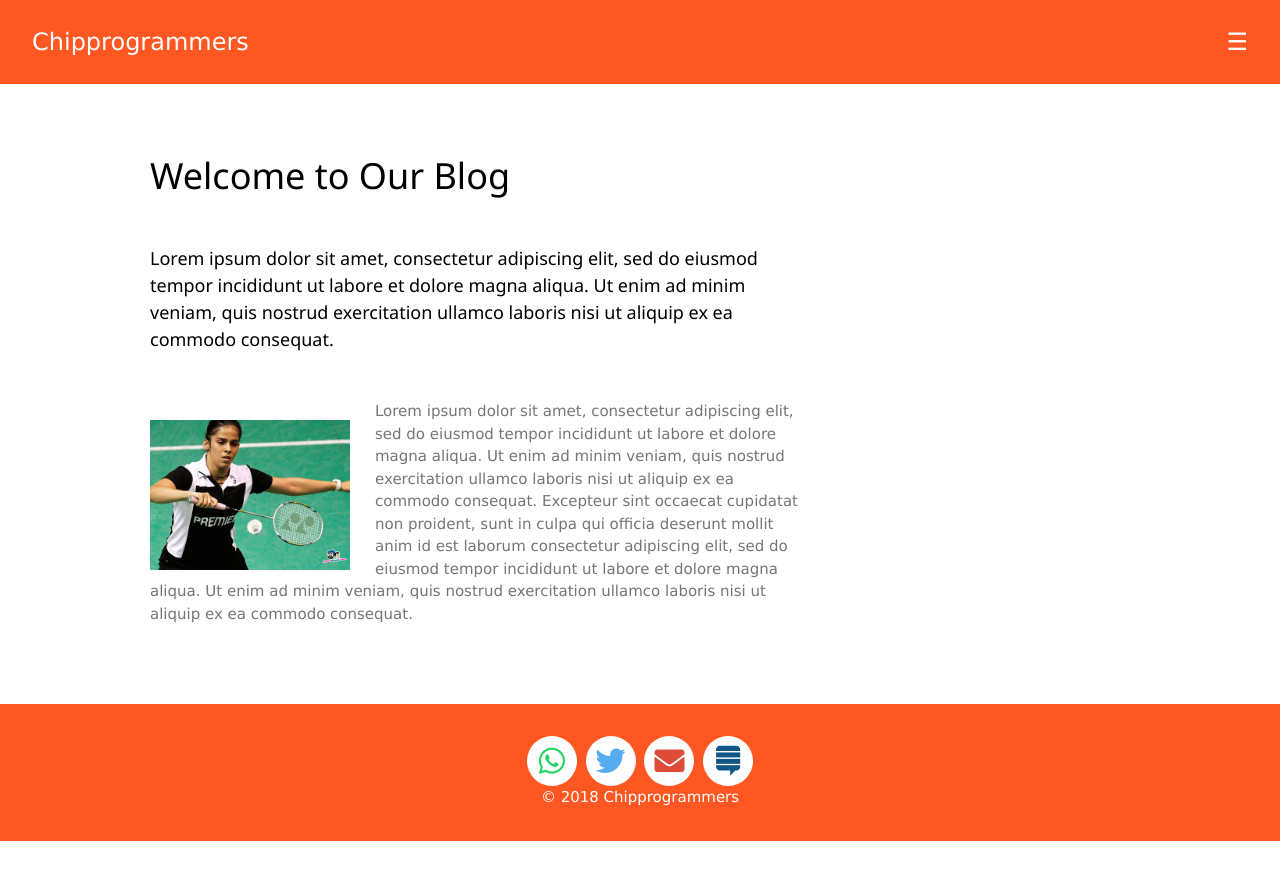
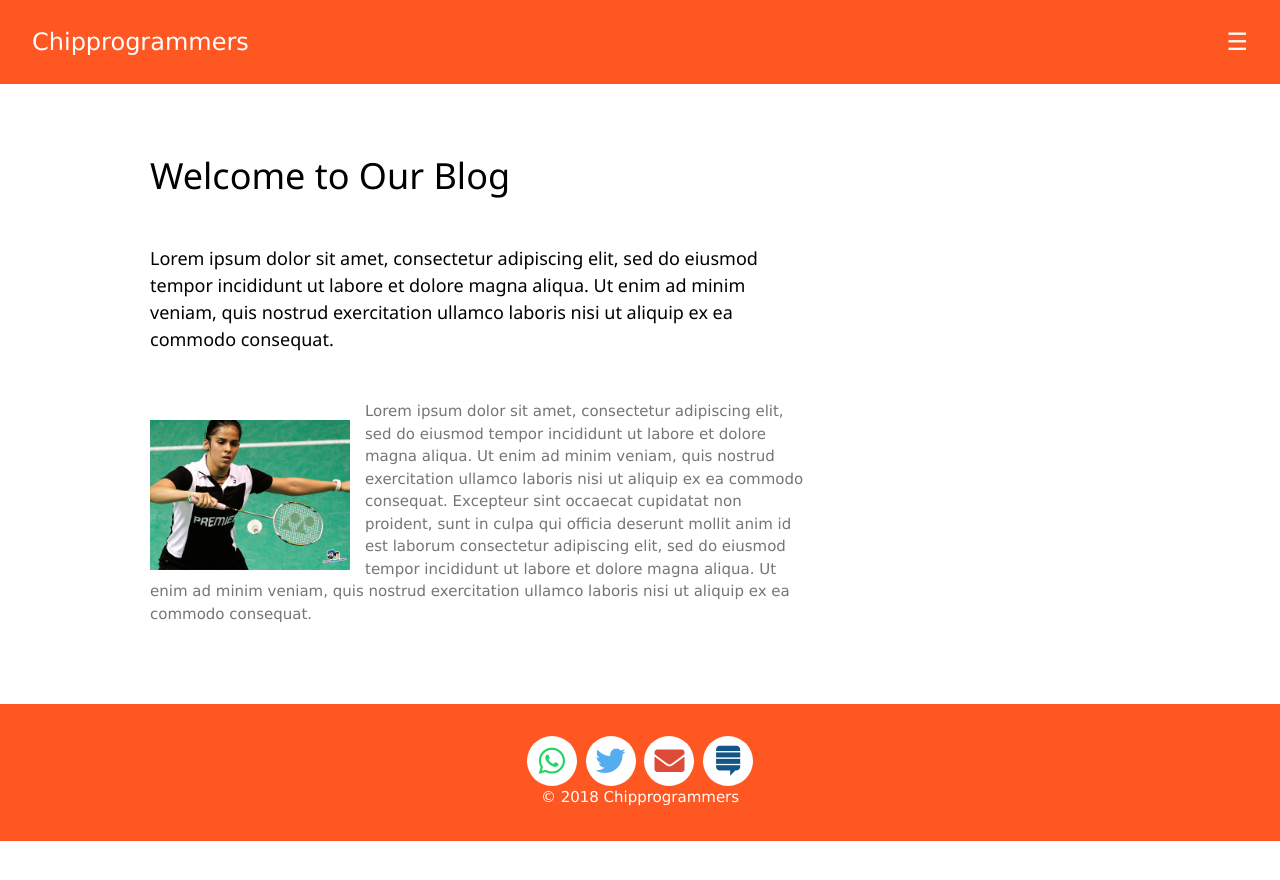
Before and after one commit to techiworld/techiworld.github.io, a Jekyll site: the page built from index.md, in a window 1280 px wide. Shown: the top 880 px of the page. Built offline with Jekyll 4.4.1, drawn with Linux system fonts in a browser that asks for light colours.

Commit message:
Update main.css

```diff
--- a/css/main.css
+++ b/css/main.css
@@ -3,7 +3,7 @@
     width: 200px;
     height: 120px;
     float: left;
-    margin: 25px 25px 25px 0px;
+    margin: 25px 15px 25px 0px;
 }
 
 /* resize images */
```
